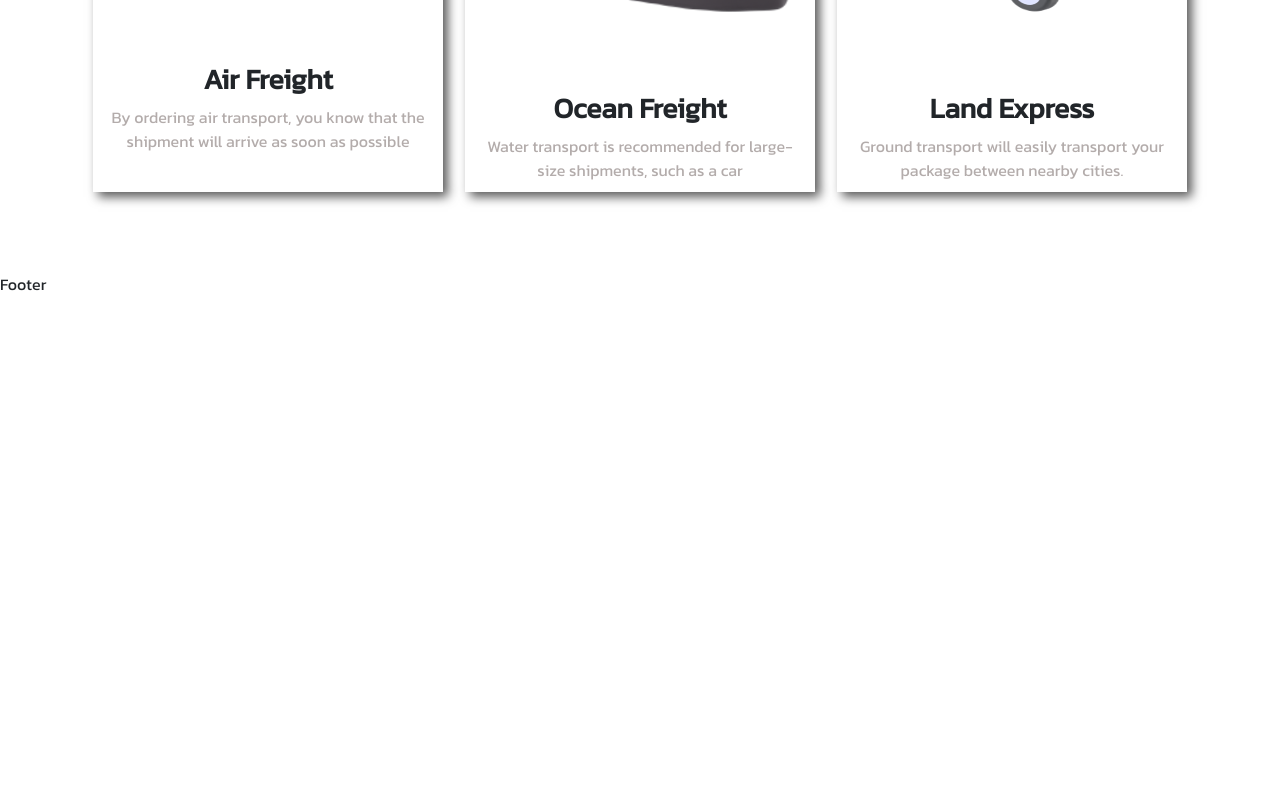
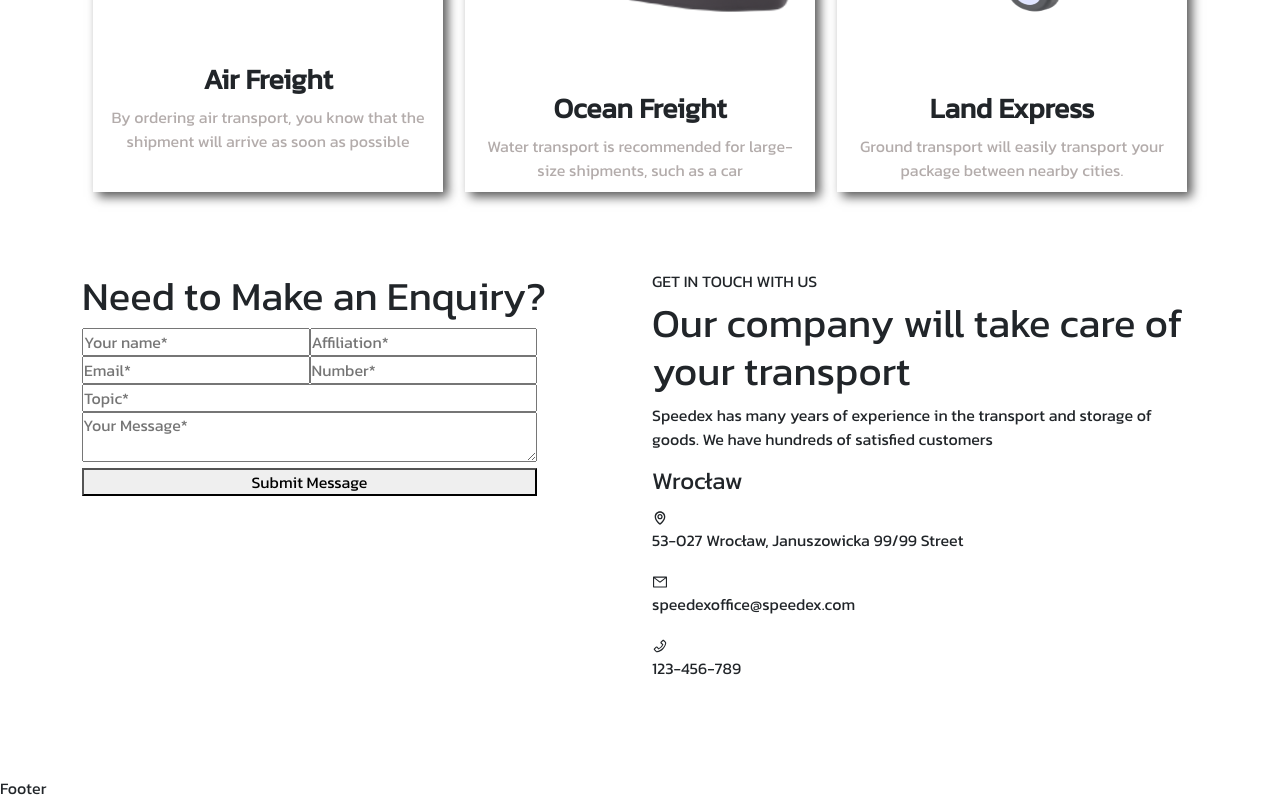
Before and after one commit to Slowinskip/speedex-transport-webside, a React (Create React App) app: page / in a window 1280 px wide. Shown: the part 1254-2054 px from the top of the page. Before the commit the page ends 1550 px from the top, so only its background shows below. Built offline with nearby package versions, Linux system fonts and the light colour scheme.

Commit message:
Add html code to questionForm component

```diff
--- /dev/null
+++ b/src/components/features/QuestionForm/QuestionForm.js
@@ -0,0 +1,68 @@
+import React from "react";
+import { Col, Container, Row } from "react-bootstrap";
+import styles from "./QuestionForm.module.scss";
+import { BiMap } from "react-icons/bi";
+import { AiOutlineMail, AiOutlinePhone } from "react-icons/ai";
+
+const QuestionForm = () => {
+  return (
+    <section>
+      <Container>
+        <Row xs={1} md={2}>
+          <Col className={"" + styles.questionForm}>
+            <h1>Need to Make an Enquiry?</h1>
+            <input
+              className={"col-5 " + styles.questionForm_input}
+              type="text"
+              placeholder="Your name*"
+            />
+            <input
+              className={"col-5 " + styles.questionForm_input}
+              type="text"
+              placeholder="Affiliation*"
+            />
+            <input
+              className={"col-5 " + styles.questionForm_input}
+              type="emaik"
+              placeholder="Email*"
+            />
+            <input
+              className={"col-5 " + styles.questionForm_input}
+              type="number"
+              placeholder="Number*"
+            />
+            <input
+              className={"col-10 " + styles.questionForm_input}
+              type="text"
+              placeholder="Topic*"
+            />{" "}
+            <textarea
+              className={"col-10 " + styles.questionForm_input}
+              placeholder="Your Message*"
+            />
+            <button className={"col-10 " + styles.questionForm_btn}>
+              Submit Message
+            </button>
+          </Col>
+          <Col className={"" + styles.questionInformation}>
+            <h6>GET IN TOUCH WITH US</h6>
+            <h1>Our company will take care of your transport</h1>
+            <p>
+              Speedex has many years of experience in the transport and storage
+              of goods. We have hundreds of satisfied customers
+            </p>
+            <h4>Wrocław</h4>
+            <BiMap />
+            <p>53-027 Wrocław, Januszowicka 99/99 Street</p>
+            <AiOutlineMail />
+            <p>speedexoffice@speedex.com</p>
+            <AiOutlinePhone />
+            <p>123-456-789</p>
+          </Col>
+        </Row>
+      </Container>
+    </section>
+  );
+};
+
+export default QuestionForm;
--- /dev/null
+++ b/src/components/features/QuestionForm/QuestionForm.module.scss
@@ -0,0 +1,2 @@
+@import "../../../styles/settings.scss";
+@import "../../../styles/global.scss";
--- a/src/components/layout/Home/Home.js
+++ b/src/components/layout/Home/Home.js
@@ -1,10 +1,12 @@
 import React from "react";
 import styles from "./Home.module.scss";
 import Service from "../../views/Service/Service";
+import QuestionForm from "../../features/QuestionForm/QuestionForm";
 const Home = () => {
   return (
     <div>
       <Service />
+      <QuestionForm />
     </div>
   );
 };
```
